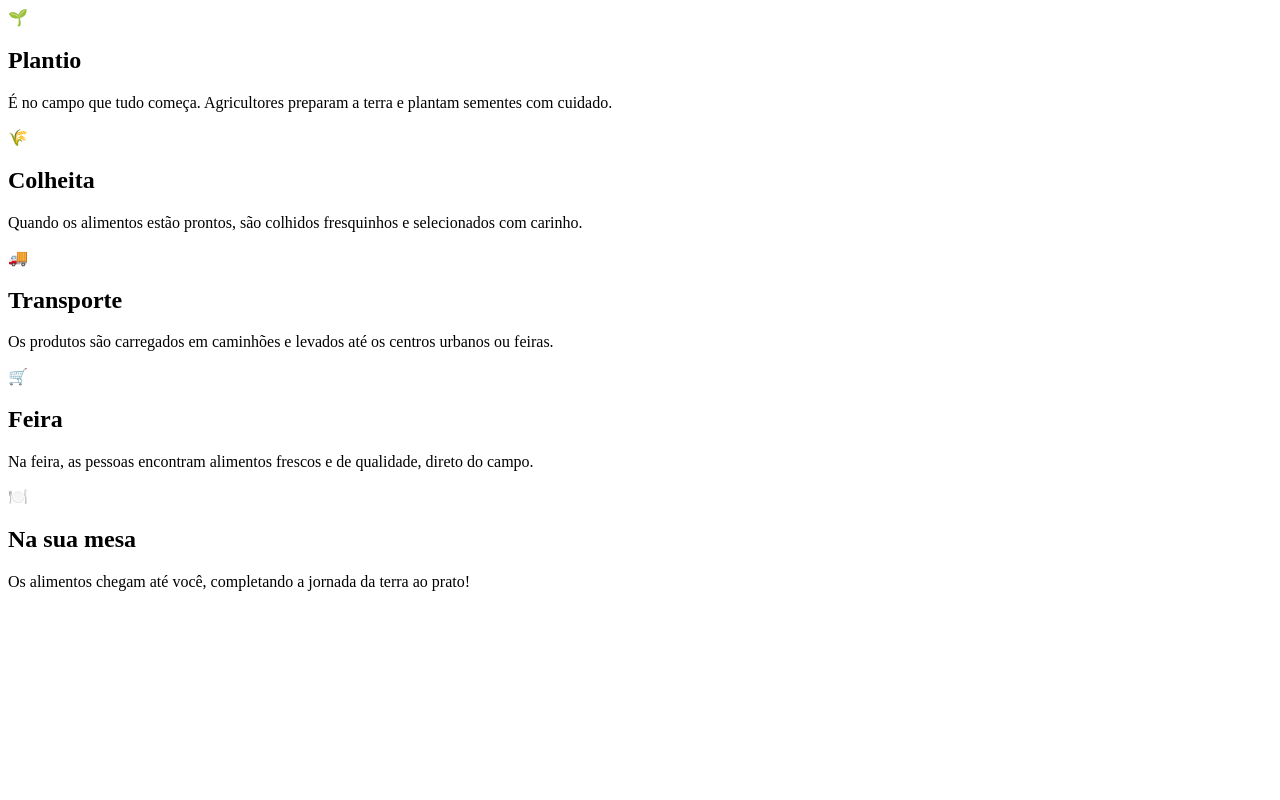
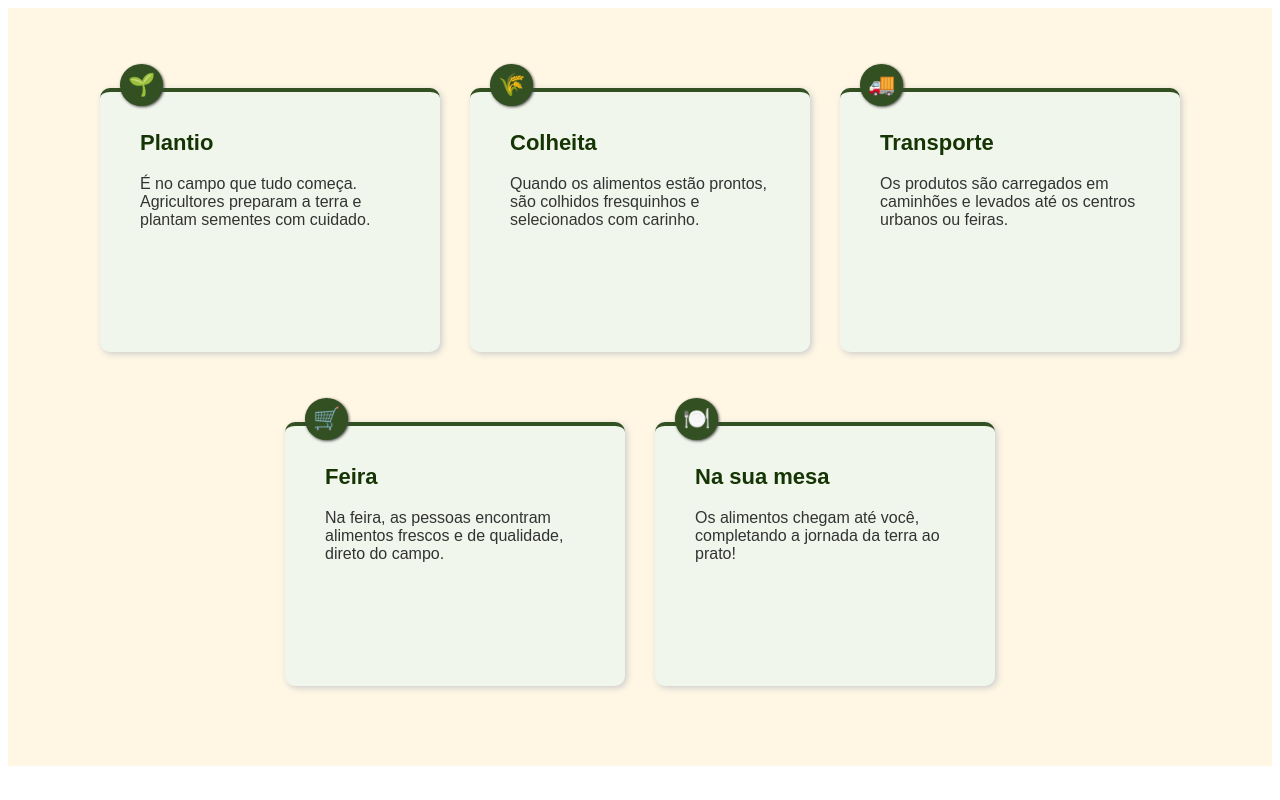
Before and after one commit to Sofss00/agrinho_2025, a plain HTML site: page principal.html in a window 1280 px wide. Drawn offline with Linux system fonts and the light colour scheme.

Commit message:
att_teste

```diff
--- /dev/null
+++ b/principal.css
@@ -0,0 +1,68 @@
+#linha_do_tempo {
+  display: flex;
+  flex-direction: column;
+  align-items: center;
+  padding: 40px 20px;
+  background-color: #fff7e4;
+  font-family: "Nunito", sans-serif;
+}
+
+.etapa {
+  position: relative;
+  width: 100%;
+  max-width: 500px;
+  padding: 20px 30px;
+  margin: 20px 0;
+  border-left: 4px solid #325022;
+  background-color: #f1f6ec;
+  border-radius: 10px;
+  box-shadow: 2px 2px 6px #ccc;
+}
+
+.icone {
+  position: absolute;
+  top: 20px;
+  left: -28px;
+  background-color: #325022;
+  color: #fff7e4;
+  font-size: 22px;
+  padding: 8px;
+  border-radius: 50%;
+  box-shadow: 1px 1px 3px #444;
+}
+
+.etapa h2 {
+  margin-left: 10px;
+  color: #163505;
+  font-size: 22px;
+}
+
+.etapa p {
+  margin-top: 8px;
+  margin-left: 10px;
+  font-size: 16px;
+  color: #333;
+}
+
+/* Versão Desktop */
+@media (min-width: 1024px) {
+  #linha_do_tempo {
+    flex-direction: row;
+    flex-wrap: wrap;
+    justify-content: center;
+    gap: 30px;
+    padding: 60px;
+  }
+
+  .etapa {
+    border-left: none;
+    border-top: 4px solid #325022;
+    width: 280px;
+    min-height: 220px;
+  }
+
+  .icone {
+    left: 20px;
+    top: -28px;
+  }
+}
--- a/principal.html
+++ b/principal.html
@@ -1,3 +1,12 @@
+<!DOCTYPE html>
+<html lang="en">
+<head>
+    <meta charset="UTF-8">
+    <meta name="viewport" content="width=device-width, initial-scale=1.0">
+    <title>Document</title>
+    <link rel="stylesheet" href="principal.css">
+</head>
+<body>
 <section id="linha_do_tempo">
   <div class="etapa">
     <div class="icone">🌱</div>
@@ -29,3 +38,5 @@
     <p>Os alimentos chegam até você, completando a jornada da terra ao prato!</p>
   </div>
 </section>
+</body>
+</html>
```
